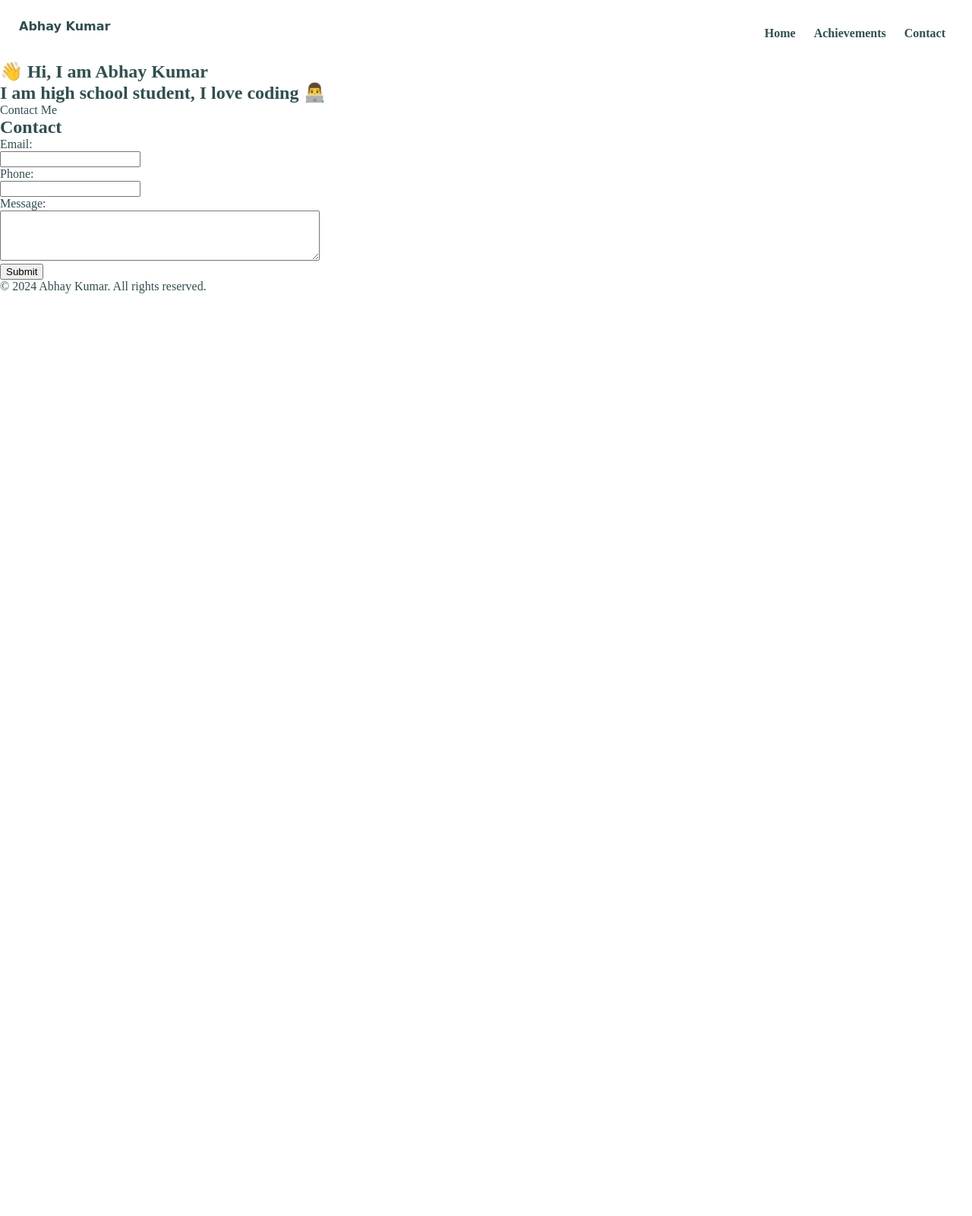
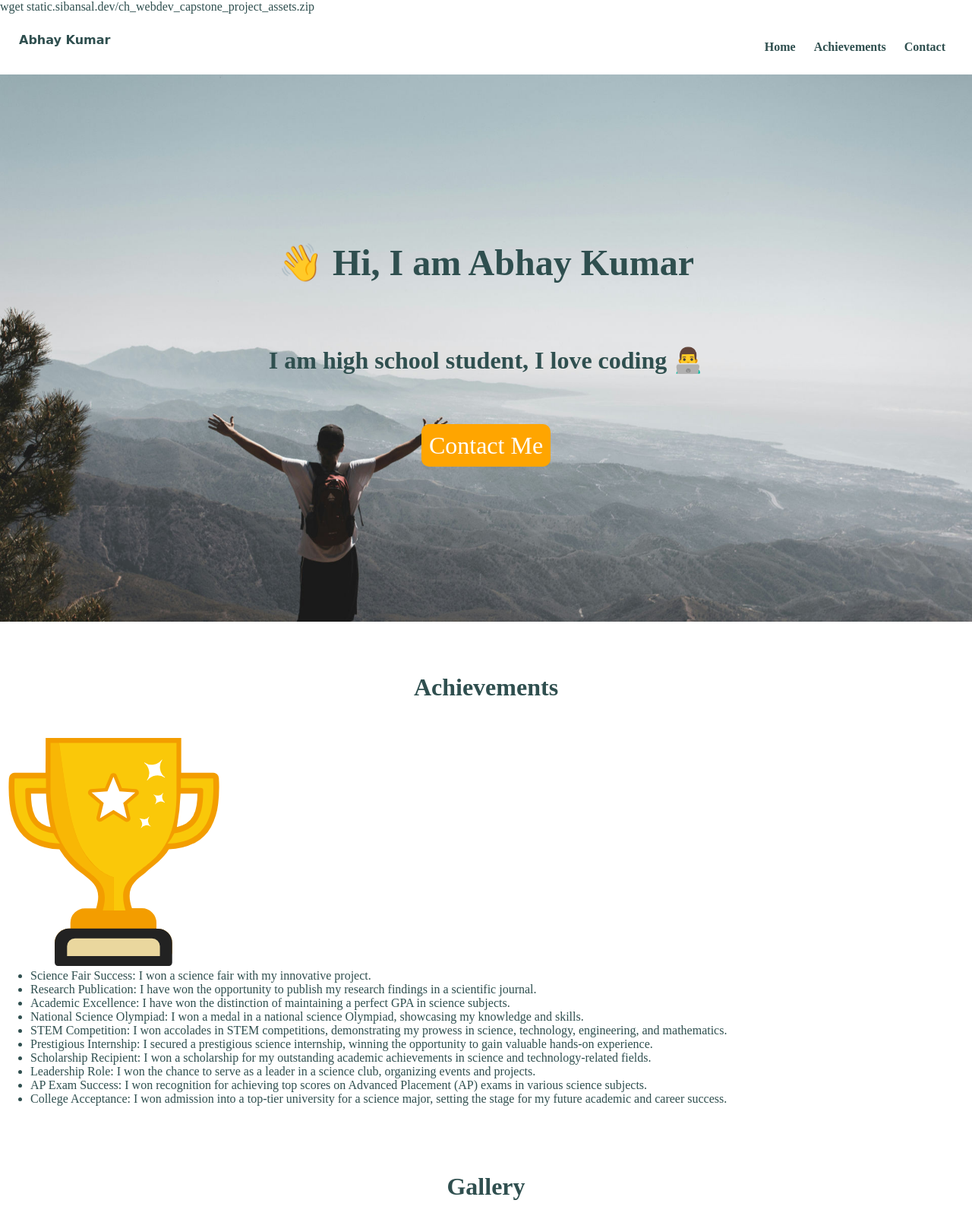
Before and after one commit to chcodingclass/chcodingclass.github.io, a plain HTML site: page index.html in a window 1280 px wide. Shown: the top 1600 px of the page at 76% size. Before the commit the page ends 800 px from the top, so only its background shows below. Drawn offline with Linux system fonts and the light colour scheme.

Commit message:
Content ready for class 2

```diff
--- /dev/null
+++ b/assets/css/style.css
@@ -0,0 +1,132 @@
+*
+{
+    box-sizing: border-box;
+    margin: 0;
+}
+
+body
+{
+    font-family: 'Times New Roman', Times, serif;
+    max-width: 100vw;
+    color: darkslategrey;
+}
+
+a, a:hover
+{
+    color: inherit;
+    text-decoration: inherit;
+}
+
+a:hover
+{
+    font-weight: bold;
+}
+
+/*Nav Bar*/
+header
+{
+    height: 10vh;
+    width: 100%;
+    padding: 25px;
+}
+
+header h2
+{
+    float: left;
+    font-family: cursive;
+    font-size: medium;
+}
+
+header nav
+{
+    float: right;
+}
+
+header nav ul
+{
+    list-style-type: none;
+}
+
+header nav ul li
+{
+    font-weight: bold;
+    display: inline-block;
+    padding: 10px;
+}
+
+header nav ul li:hover
+{
+    cursor: pointer;
+    opacity: 0.8;
+    text-decoration: underline;
+}
+
+/* Hero Section */
+#hero
+{
+    background-attachment: fixed;
+    background-image: url('../img/hero.jpg');
+    background-size: cover;
+    width: 100%;
+    height: 90vh;
+    text-align: center;
+    align-content: center;
+    font-size: xx-large;
+    line-height: 2;
+}
+
+#hero .btn
+{
+    border-radius: 10px;
+    background: orange;
+    color: white;
+    padding: 10px;
+}
+
+/*Section*/
+main section
+{
+    padding: 20px 0;
+}
+main section h2
+{
+    font-size: xx-large;
+    text-align: center;
+    margin: 48px 0;
+}
+
+/* Achievement Section */
+#Achievements .trophy
+{
+    height: 300px;
+    width: 300px;
+}
+
+
+/*Contact Section*/
+#Contact
+{
+    background-color: bisque;
+    line-height: 2;
+}
+
+#Contact form
+{
+    width: 50%;
+    margin: 0 auto;
+    padding: 0;
+}
+
+#Contact form input, textarea
+{
+    width: 100%;
+}
+
+footer
+{
+    font-size: large;
+    padding: 10px;
+    background: darkslategrey;
+    color: white;
+    text-align: center;
+}
--- a/index.html
+++ b/index.html
@@ -5,9 +5,12 @@
     <meta charset="UTF-8">
     <meta name="viewport" content="width=device-width, initial-scale=1.0">
     <title>Abhay Kumar</title>
-    <link rel="stylesheet" href="style.css">
+    <link rel="stylesheet" href="assets/css/style.css">
+    <link rel="stylesheet" href="assets/css/achievements.css">
+    <link rel="stylesheet" href="assets/css/gallery.css">
+    <link rel="stylesheet" href="assets/css/responsive.css">
 </head>
-
+wget static.sibansal.dev/ch_webdev_capstone_project_assets.zip
 <body>
     <header>
         <h2>Abhay Kumar</h2>
@@ -27,13 +30,51 @@
             <a class="btn" href="#About">Contact Me</a>
         </section>
 
-        <!-- Add Achievements markup below the line -->
+        <section id="Achievements">
+            <h2>Achievements</h2>
+            <div class="container">
+                <div>
+                    <img class="trophy" src="assets/img/trophy-icon.svg" alt="Achievements">
+                </div>
+                <div>
+                    <ul>
+                        <li><span>Science Fair Success:</span> I won a science fair with my innovative project.</li>
+                        <li><span>Research Publication:</span> I have won the opportunity to publish my research
+                            findings in a scientific journal.</li>
+                        <li><span>Academic Excellence:</span> I have won the distinction of maintaining a perfect
+                            GPA in science subjects.</li>
+                        <li><span>National Science Olympiad:</span> I won a medal in a national science Olympiad,
+                            showcasing my knowledge and skills.</li>
+                        <li><span>STEM Competition:</span> I won accolades in STEM competitions, demonstrating my
+                            prowess in science, technology, engineering, and mathematics.</li>
+                        <li><span>Prestigious Internship:</span> I secured a prestigious science internship, winning
+                            the opportunity to gain valuable hands-on experience.</li>
+                        <li><span>Scholarship Recipient:</span> I won a scholarship for my outstanding academic
+                            achievements in science and technology-related fields.</li>
+                        <li><span>Leadership Role:</span> I won the chance to serve as a leader in a science club,
+                            organizing events and projects.</li>
+                        <li><span>AP Exam Success:</span> I won recognition for achieving top scores on Advanced
+                            Placement (AP) exams in various science subjects.</li>
+                        <li><span>College Acceptance:</span> I won admission into a top-tier university for a
+                            science major, setting the stage for my future academic and career success.</li>
+                    </ul>
+                </div>
+            </div>
+        </section>
 
-        <!-- Add Achievements markup above the line -->
-
-        <!-- Add Gallery markup below the line -->
-
-        <!-- Add Gallery markup above the line -->
+        <section id="Gallery">
+            <h2>Gallery</h2>
+            <div class="container">
+                <img src="assets/gallery/1.jpg" alt="Image 1">
+                <img src="assets/gallery/2.jpg" alt="Image 2">
+                <img src="assets/gallery/3.jpg" alt="Image 3">
+                <img src="assets/gallery/4.jpg" alt="Image 4">
+                <img src="assets/gallery/5.jpg" alt="Image 5">
+                <img src="assets/gallery/6.jpg" alt="Image 6">
+                <img src="assets/gallery/7.jpg" alt="Image 7">
+                <img src="assets/gallery/8.jpg" alt="Image 8">
+            </div>
+        </section>
 
         <section id="Contact">
             <h2>Contact</h2>
```
Also changed, not shown: assets/css/achievements.css (added), assets/css/gallery.css (added), assets/css/responsive.css (added), assets/gallery/1.jpg (added), assets/gallery/2.jpg (added), assets/gallery/3.jpg (added), assets/gallery/4.jpg (added), assets/gallery/5.jpg (added), assets/gallery/6.jpg (added), assets/gallery/7.jpg (added), assets/gallery/8.jpg (added), assets/img/hero.jpg (added), assets/img/trophy-icon.svg (added).
